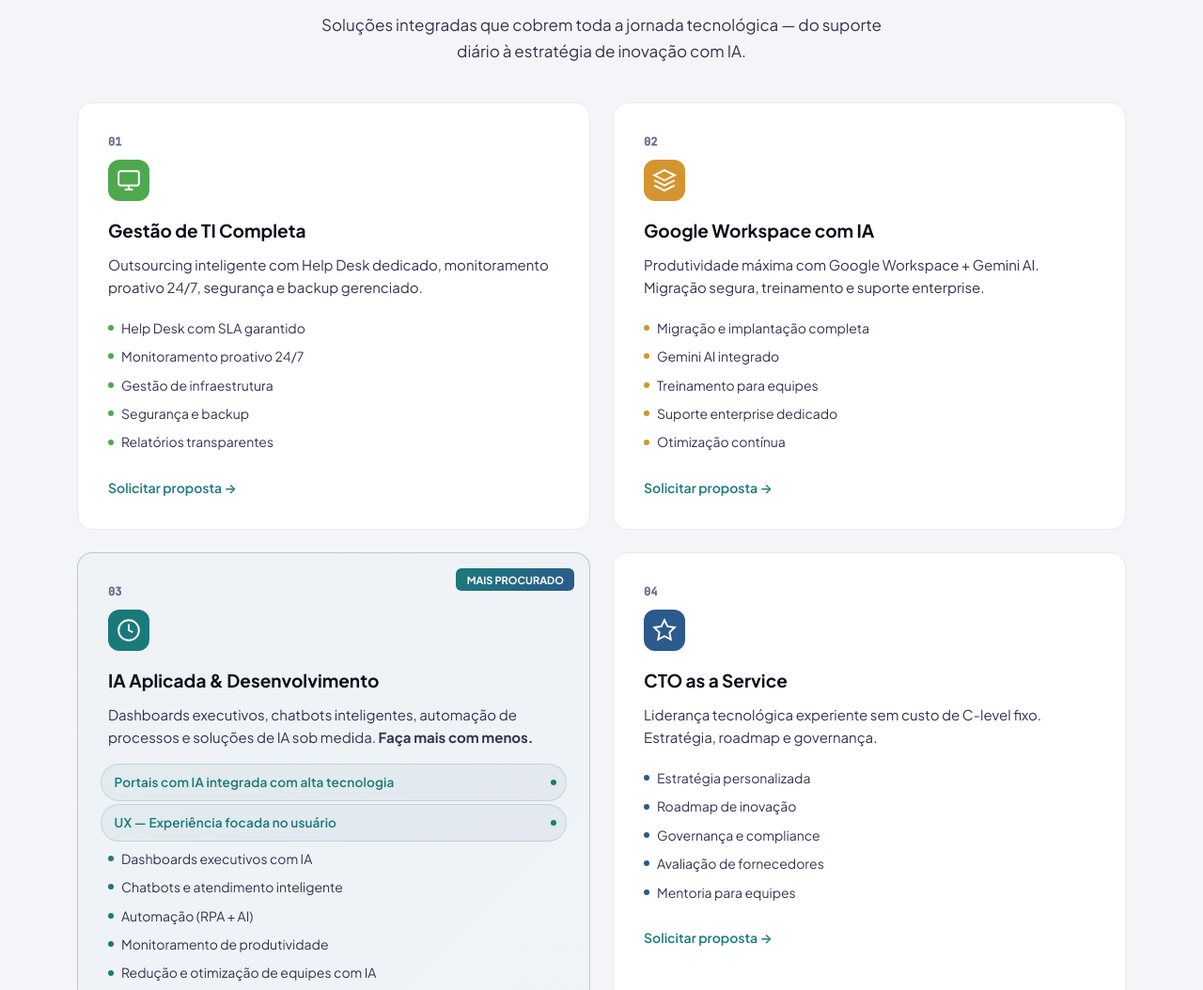
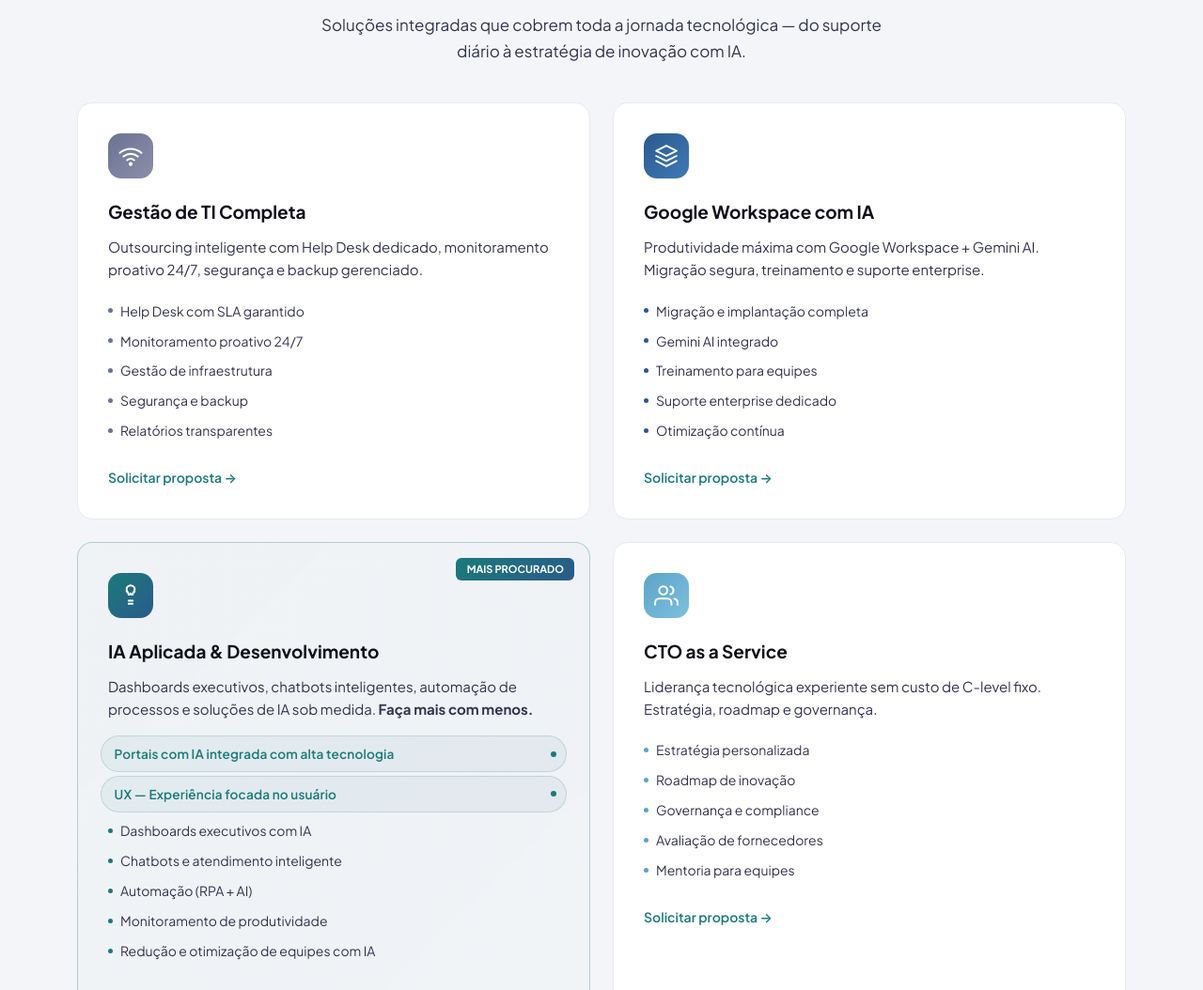
Before and after one commit to straiotogx/guinux-site, a plain HTML site: page index.html in a window 1280 px wide. Shown: the part 2424-3478 px from the top of the page at 94% size. Drawn offline with Linux system fonts and the light colour scheme.

Commit message:
Redesign service pillars to match new Guinux logo palette
- Remove numbered badges (01, 02, 03, 04) for cleaner look
- Replace colorful icons (green, gold, teal, blue) with logo-aligned
  gradient palette: grey, dark blue, teal gradient, light blue
- Update icon shapes: WiFi/network, layers, lightbulb/AI, people/CTO
- Increase icon size from 44px to 48px with 14px radius
- Use gradient backgrounds on icons for depth
- Remove "03" badge from IA section label
- All colors now match the Guinux logo identity

Co-Authored-By: Claude Opus 4.6 <noreply@anthropic.com>

```diff
--- a/index.html
+++ b/index.html
@@ -272,13 +272,13 @@
             <h2 class="title reveal">Quatro pilares para empresas<br>que <span class="grad">lideram com tecnologia</span></h2>
             <p class="subtitle reveal center">Soluções integradas que cobrem toda a jornada tecnológica — do suporte diário à estratégia de inovação com IA.</p>
             <div class="svc-grid">
-                <div class="svc reveal" data-c="green"><span class="svc-n">01</span><div class="svc-ico green"><svg width="26" height="26" viewBox="0 0 24 24" fill="none" stroke="#fff" stroke-width="1.8"><rect x="2" y="3" width="20" height="14" rx="2"/><line x1="8" y1="21" x2="16" y2="21"/><line x1="12" y1="17" x2="12" y2="21"/></svg></div><h3>Gestão de TI Completa</h3><p>Outsourcing inteligente com Help Desk dedicado, monitoramento proativo 24/7, segurança e backup gerenciado.</p><ul><li>Help Desk com SLA garantido</li><li>Monitoramento proativo 24/7</li><li>Gestão de infraestrutura</li><li>Segurança e backup</li><li>Relatórios transparentes</li></ul><a href="#cotacao" class="svc-lnk">Solicitar proposta →</a></div>
+                <div class="svc reveal" data-c="s1"><div class="svc-ico"><svg width="26" height="26" viewBox="0 0 24 24" fill="none" stroke="#fff" stroke-width="1.8" stroke-linecap="round" stroke-linejoin="round"><path d="M5 12.55a11 11 0 0 1 14.08 0"/><path d="M1.42 9a16 16 0 0 1 21.16 0"/><path d="M8.53 16.11a6 6 0 0 1 6.95 0"/><circle cx="12" cy="20" r="1" fill="#fff"/></svg></div><h3>Gestão de TI Completa</h3><p>Outsourcing inteligente com Help Desk dedicado, monitoramento proativo 24/7, segurança e backup gerenciado.</p><ul><li>Help Desk com SLA garantido</li><li>Monitoramento proativo 24/7</li><li>Gestão de infraestrutura</li><li>Segurança e backup</li><li>Relatórios transparentes</li></ul><a href="#cotacao" class="svc-lnk">Solicitar proposta →</a></div>
 
-                <div class="svc reveal" data-c="gold"><span class="svc-n">02</span><div class="svc-ico gold"><svg width="26" height="26" viewBox="0 0 24 24" fill="none" stroke="#fff" stroke-width="1.8"><path d="M12 2L2 7l10 5 10-5-10-5z"/><path d="M2 17l10 5 10-5"/><path d="M2 12l10 5 10-5"/></svg></div><h3>Google Workspace com IA</h3><p>Produtividade máxima com Google Workspace + Gemini AI. Migração segura, treinamento e suporte enterprise.</p><ul><li>Migração e implantação completa</li><li>Gemini AI integrado</li><li>Treinamento para equipes</li><li>Suporte enterprise dedicado</li><li>Otimização contínua</li></ul><a href="#cotacao" class="svc-lnk">Solicitar proposta →</a></div>
+                <div class="svc reveal" data-c="s2"><div class="svc-ico"><svg width="26" height="26" viewBox="0 0 24 24" fill="none" stroke="#fff" stroke-width="1.8" stroke-linecap="round" stroke-linejoin="round"><path d="M12 2L2 7l10 5 10-5-10-5z"/><path d="M2 17l10 5 10-5"/><path d="M2 12l10 5 10-5"/></svg></div><h3>Google Workspace com IA</h3><p>Produtividade máxima com Google Workspace + Gemini AI. Migração segura, treinamento e suporte enterprise.</p><ul><li>Migração e implantação completa</li><li>Gemini AI integrado</li><li>Treinamento para equipes</li><li>Suporte enterprise dedicado</li><li>Otimização contínua</li></ul><a href="#cotacao" class="svc-lnk">Solicitar proposta →</a></div>
 
-                <div class="svc featured reveal" data-c="teal"><div class="svc-tag">Mais procurado</div><span class="svc-n">03</span><div class="svc-ico teal"><svg width="26" height="26" viewBox="0 0 24 24" fill="none" stroke="#fff" stroke-width="1.8"><circle cx="12" cy="12" r="10"/><path d="M12 6v6l4 2"/></svg></div><h3>IA Aplicada & Desenvolvimento</h3><p>Dashboards executivos, chatbots inteligentes, automação de processos e soluções de IA sob medida. <strong>Faça mais com menos.</strong></p><ul><li class="svc-highlight">Portais com IA integrada com alta tecnologia</li><li class="svc-highlight">UX — Experiência focada no usuário</li><li>Dashboards executivos com IA</li><li>Chatbots e atendimento inteligente</li><li>Automação (RPA + AI)</li><li>Monitoramento de produtividade</li><li>Redução e otimização de equipes com IA</li></ul><a href="#ia" class="svc-lnk">Ver IA na prática ↓</a></div>
+                <div class="svc featured reveal" data-c="s3"><div class="svc-tag">Mais procurado</div><div class="svc-ico"><svg width="26" height="26" viewBox="0 0 24 24" fill="none" stroke="#fff" stroke-width="1.8" stroke-linecap="round" stroke-linejoin="round"><path d="M12 2a4 4 0 0 1 4 4c0 2-2 3-2 5h-4c0-2-2-3-2-5a4 4 0 0 1 4-4z"/><path d="M10 17h4"/><path d="M10 20h4"/><path d="M12 11v-1"/><path d="M8.5 8.5l-.5-.5"/><path d="M15.5 8.5l.5-.5"/></svg></div><h3>IA Aplicada & Desenvolvimento</h3><p>Dashboards executivos, chatbots inteligentes, automação de processos e soluções de IA sob medida. <strong>Faça mais com menos.</strong></p><ul><li class="svc-highlight">Portais com IA integrada com alta tecnologia</li><li class="svc-highlight">UX — Experiência focada no usuário</li><li>Dashboards executivos com IA</li><li>Chatbots e atendimento inteligente</li><li>Automação (RPA + AI)</li><li>Monitoramento de produtividade</li><li>Redução e otimização de equipes com IA</li></ul><a href="#ia" class="svc-lnk">Ver IA na prática ↓</a></div>
 
-                <div class="svc reveal" data-c="blue"><span class="svc-n">04</span><div class="svc-ico blue"><svg width="26" height="26" viewBox="0 0 24 24" fill="none" stroke="#fff" stroke-width="1.8"><path d="M12 2l3.09 6.26L22 9.27l-5 4.87 1.18 6.88L12 17.77l-6.18 3.25L7 14.14 2 9.27l6.91-1.01L12 2z"/></svg></div><h3>CTO as a Service</h3><p>Liderança tecnológica experiente sem custo de C-level fixo. Estratégia, roadmap e governança.</p><ul><li>Estratégia personalizada</li><li>Roadmap de inovação</li><li>Governança e compliance</li><li>Avaliação de fornecedores</li><li>Mentoria para equipes</li></ul><a href="#cotacao" class="svc-lnk">Solicitar proposta →</a></div>
+                <div class="svc reveal" data-c="s4"><div class="svc-ico"><svg width="26" height="26" viewBox="0 0 24 24" fill="none" stroke="#fff" stroke-width="1.8" stroke-linecap="round" stroke-linejoin="round"><path d="M17 21v-2a4 4 0 0 0-4-4H5a4 4 0 0 0-4 4v2"/><circle cx="9" cy="7" r="4"/><path d="M23 21v-2a4 4 0 0 0-3-3.87"/><path d="M16 3.13a4 4 0 0 1 0 7.75"/></svg></div><h3>CTO as a Service</h3><p>Liderança tecnológica experiente sem custo de C-level fixo. Estratégia, roadmap e governança.</p><ul><li>Estratégia personalizada</li><li>Roadmap de inovação</li><li>Governança e compliance</li><li>Avaliação de fornecedores</li><li>Mentoria para equipes</li></ul><a href="#cotacao" class="svc-lnk">Solicitar proposta →</a></div>
             </div>
         </div>
     </section>
@@ -288,7 +288,7 @@
         <div class="container">
             <div class="two-col">
                 <div class="col-left">
-                    <p class="label reveal"><span class="label-badge">03</span> IA Aplicada — Na Prática</p>
+                    <p class="label reveal">IA Aplicada — Na Prática</p>
                     <h2 class="title reveal">Inteligência Artificial<br>que <span class="grad-alt">gera resultados reais</span></h2>
                     <p class="subtitle reveal">Não falamos de IA como conceito. Implementamos soluções que já transformam operações dos nossos clientes. <strong>Faça mais com menos.</strong></p>
                     <div class="ai-list">
--- a/styles.css
+++ b/styles.css
@@ -143,23 +143,22 @@ a{color:inherit;text-decoration:none}img{max-width:100%;display:block}
 .about-team{background:linear-gradient(135deg,rgba(78,168,78,.04),rgba(26,122,122,.03));border:1px solid rgba(78,168,78,.12);border-radius:var(--r);padding:1.25rem 1.5rem}
 .about-team p{font-size:.9375rem;color:var(--tx2);line-height:1.6;margin:0}
 
-/* SERVICES */
+/* SERVICES — Paleta alinhada à logo Guinux */
 .svc-grid{display:grid;grid-template-columns:repeat(2,1fr);gap:1.5rem}
 .svc{background:var(--card);border:1px solid var(--brd);border-radius:var(--r);padding:2rem;transition:var(--t);position:relative;overflow:hidden}
 .svc::before{content:'';position:absolute;top:0;left:0;right:0;height:3px;opacity:0;transition:var(--t)}
-.svc[data-c=green]::before{background:var(--green)}.svc[data-c=gold]::before{background:var(--gold)}.svc[data-c=teal]::before{background:var(--gr)}.svc[data-c=blue]::before{background:var(--blue)}
+.svc[data-c="s1"]::before{background:#6B7394}.svc[data-c="s2"]::before{background:#2B5A8C}.svc[data-c="s3"]::before{background:var(--gr)}.svc[data-c="s4"]::before{background:#5BA4C9}
 .svc:hover{transform:translateY(-4px);box-shadow:var(--shl);border-color:var(--brdh)}.svc:hover::before{opacity:1}
 .svc.featured{border-color:rgba(26,122,122,.3);background:linear-gradient(135deg,rgba(26,122,122,.02),rgba(43,90,140,.01))}
 .svc-tag{position:absolute;top:1rem;right:1rem;font-size:.6875rem;font-weight:700;text-transform:uppercase;padding:.2rem .7rem;background:var(--gr);color:#fff;border-radius:6px}
-.svc-n{font-family:var(--mono);font-size:.75rem;font-weight:600;color:var(--txm);margin-bottom:.5rem;display:block}
-.svc-ico{width:44px;height:44px;border-radius:12px;display:flex;align-items:center;justify-content:center;margin-bottom:1rem}
-.svc-ico.green{background:var(--green)}.svc-ico.gold{background:var(--gold)}.svc-ico.teal{background:var(--teal)}.svc-ico.blue{background:var(--blue)}
+.svc-ico{width:48px;height:48px;border-radius:14px;display:flex;align-items:center;justify-content:center;margin-bottom:1.25rem}
+.svc[data-c="s1"] .svc-ico{background:linear-gradient(135deg,#6B7394,#8B8FA8)}.svc[data-c="s2"] .svc-ico{background:linear-gradient(135deg,#2B5A8C,#3D7AB8)}.svc[data-c="s3"] .svc-ico{background:var(--gr)}.svc[data-c="s4"] .svc-ico{background:linear-gradient(135deg,#5BA4C9,#7EC0DE)}
 .svc h3{font-size:1.1875rem;font-weight:700;margin-bottom:.625rem}
 .svc>p{font-size:.9375rem;color:var(--tx2);line-height:1.6;margin-bottom:1rem}
 .svc ul{list-style:none;margin-bottom:1.25rem}
-.svc ul li{padding:.25rem 0;font-size:.875rem;color:var(--tx2);display:flex;align-items:center;gap:.5rem}
-.svc ul li::before{content:'';width:6px;height:6px;border-radius:50%;flex-shrink:0}
-.svc[data-c=green] li::before{background:var(--green)}.svc[data-c=gold] li::before{background:var(--gold)}.svc[data-c=teal] li::before{background:var(--teal)}.svc[data-c=blue] li::before{background:var(--blue)}
+.svc ul li{padding:.3rem 0;font-size:.875rem;color:var(--tx2);display:flex;align-items:center;gap:.5rem}
+.svc ul li::before{content:'';width:5px;height:5px;border-radius:50%;flex-shrink:0}
+.svc[data-c="s1"] li::before{background:#6B7394}.svc[data-c="s2"] li::before{background:#2B5A8C}.svc[data-c="s3"] li::before{background:var(--teal)}.svc[data-c="s4"] li::before{background:#5BA4C9}
 .svc ul li.svc-highlight{background:linear-gradient(135deg,rgba(26,122,122,.06),rgba(43,90,140,.06));padding:.5rem .85rem;border-radius:50px;margin:.2rem -.5rem;color:var(--teal);font-size:.85rem;font-weight:600;letter-spacing:.01em;border:1.5px solid rgba(26,122,122,.18);position:relative}
 .svc ul li.svc-highlight::before{width:0;height:0;display:none}
 .svc ul li.svc-highlight::after{content:'';position:absolute;right:10px;top:50%;transform:translateY(-50%);width:6px;height:6px;border-radius:50%;background:var(--teal);box-shadow:0 0 8px rgba(26,122,122,.5);animation:pulse-dot 2s ease-in-out infinite}
```
